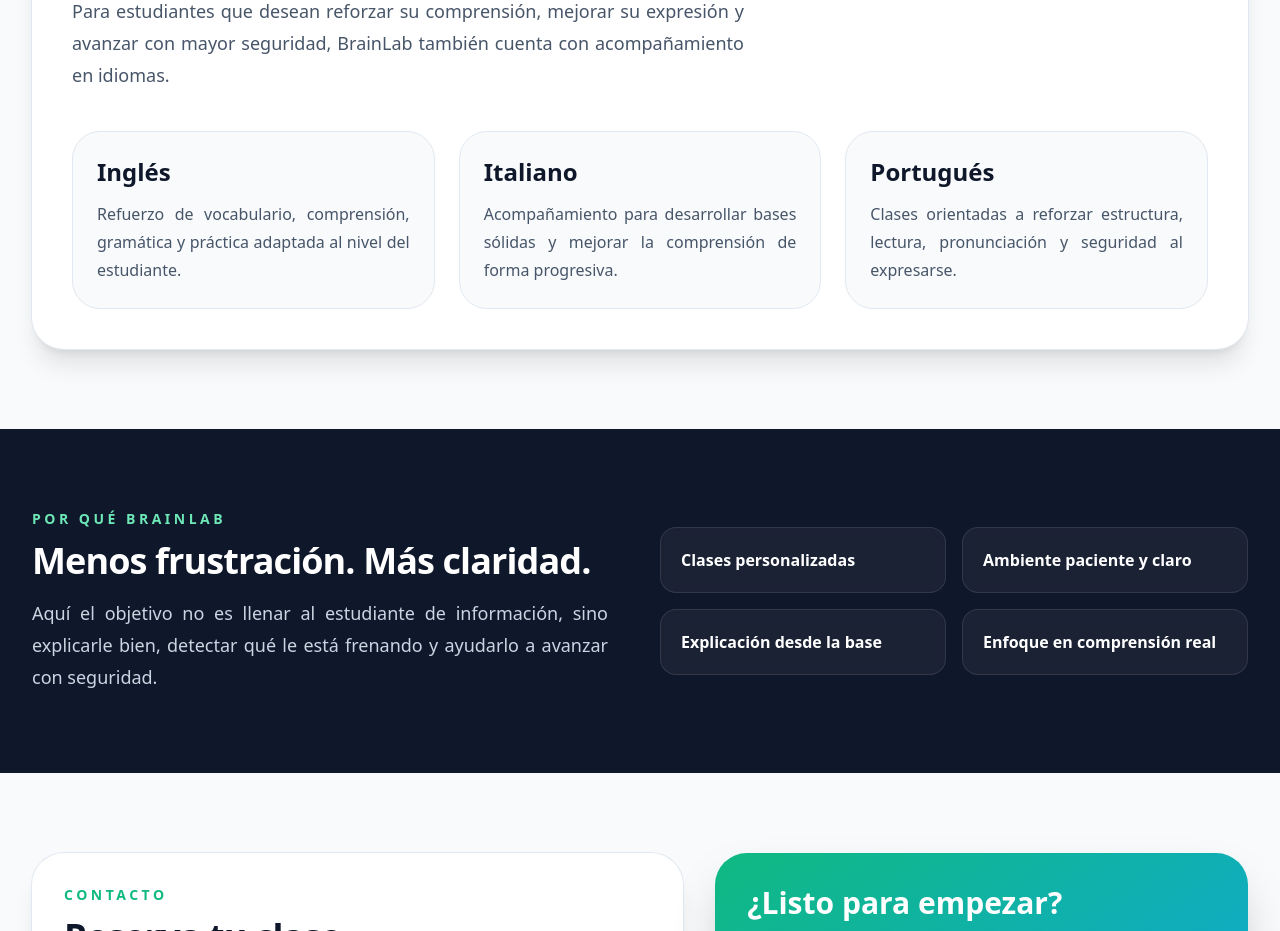
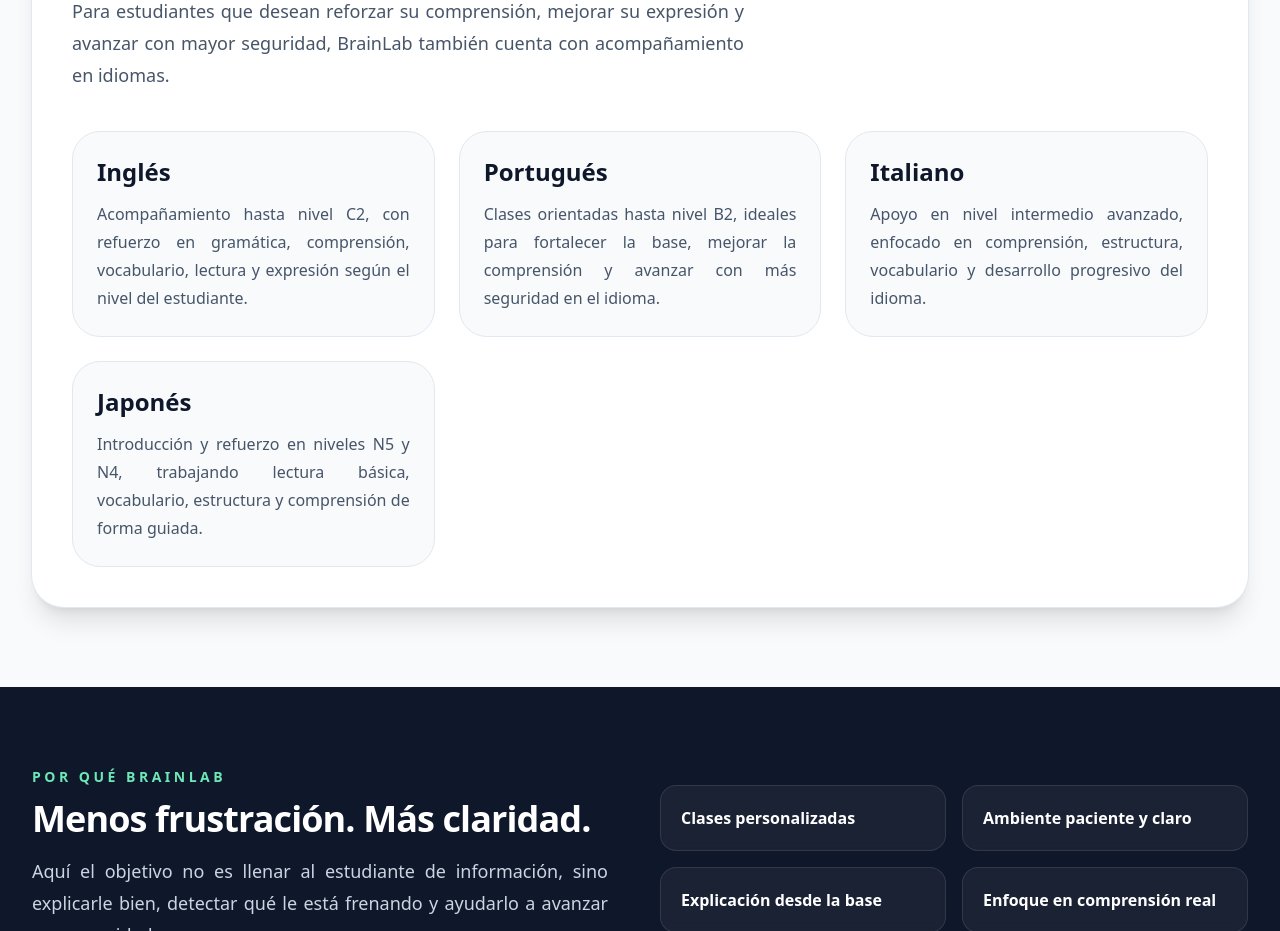
Before and after one commit to maritopro-123/brainlab.pa, a Next.js app: page / in a window 1280 px wide. Shown: the part 2400-3331 px from the top of the page. Built offline with nearby package versions, Linux system fonts and the light colour scheme.

Commit message:
Update page.jsx

```diff
--- a/app/page.jsx
+++ b/app/page.jsx
@@ -260,15 +260,19 @@ export default function BrainLabWebsite() {
            {[
   {
     title: "Inglés",
-                text: "Refuerzo de vocabulario, comprensión, gramática y práctica adaptada al nivel del estudiante.",
+    text: "Acompañamiento hasta nivel C2, con refuerzo en gramática, comprensión, vocabulario, lectura y expresión según el nivel del estudiante.",
+  },
+  {
+    title: "Portugués",
+    text: "Clases orientadas hasta nivel B2, ideales para fortalecer la base, mejorar la comprensión y avanzar con más seguridad en el idioma.",
   },
   {
     title: "Italiano",
-                text: "Acompañamiento para desarrollar bases sólidas y mejorar la comprensión de forma progresiva.",
+    text: "Apoyo en nivel intermedio avanzado, enfocado en comprensión, estructura, vocabulario y desarrollo progresivo del idioma.",
   },
   {
-                title: "Portugués",
-                text: "Clases orientadas a reforzar estructura, lectura, pronunciación y seguridad al expresarse.",
+    title: "Japonés",
+    text: "Introducción y refuerzo en niveles N5 y N4, trabajando lectura básica, vocabulario, estructura y comprensión de forma guiada.",
   },
 ].map((card) => (
               <div
```
Lines whose indentation alone changed are shown as unchanged.
